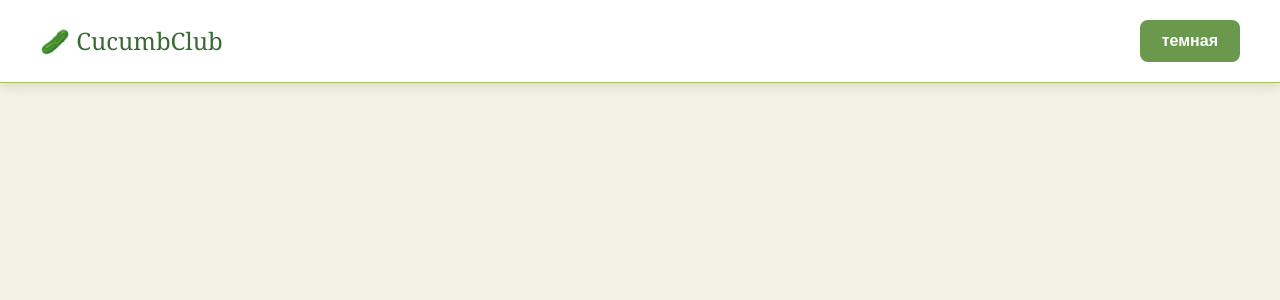
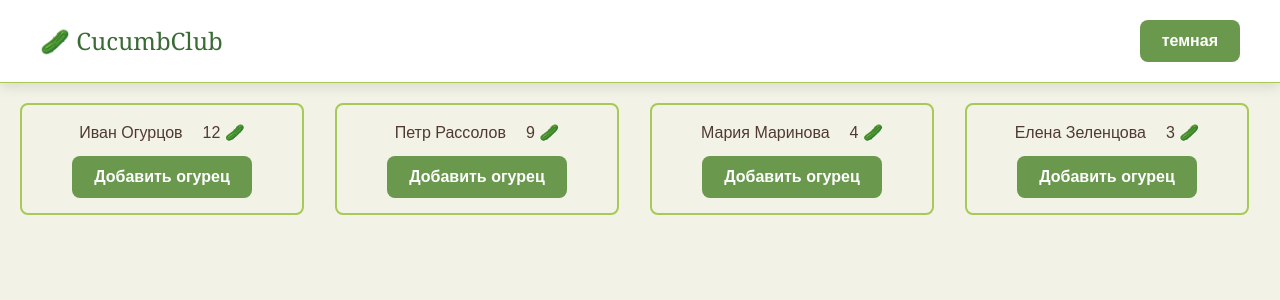
Before and after one commit to KristinaBalashova/cucumber-lovers, a Vue app: page / in a window 1280 px wide. Shown: the top 300 px of the page. Built offline with nearby package versions, Linux system fonts and the light colour scheme.

Commit message:
add: user card

```diff
--- /dev/null
+++ b/src/components/UserCard.vue
@@ -0,0 +1,24 @@
+<template>
+  <div class="user-card">
+    <div class="user-card__header">
+      <span class="user-card__name">{{ user.name }}</span>
+      <span class="user-card__count"
+        >{{ user.cucumbersCount }} <span class="cucumber-glow">🥒</span></span
+      >
+    </div>
+    <button class="btn btn--secondary" @click="$emit('add-cucumber', user.id)">
+      Добавить огурец
+    </button>
+  </div>
+</template>
+
+<script setup>
+defineProps({
+  user: {
+    type: Object,
+    required: true,
+  },
+});
+
+defineEmits(['add-cucumber']);
+</script>
--- a/src/styles/_basics.scss
+++ b/src/styles/_basics.scss
@@ -2,3 +2,9 @@
   max-width: 960px;
   margin: 0 auto;
 }
+
+.basic-grid {
+  display: grid;
+  grid-template-columns: repeat(auto-fill, minmax(300px, 1fr));
+  gap: 1.5rem;
+}
--- a/src/styles/_mixins.scss
+++ b/src/styles/_mixins.scss
@@ -26,3 +26,9 @@
     0 0 10px rgba($color, 0.7),
     0 0 15px rgba($color, 0.5);
 }
+
+@mixin basic-grid($min-width: 250px, $gap: 20px) {
+  display: grid;
+  grid-template-columns: repeat(auto-fit, minmax($min-width, 1fr));
+  gap: $gap;
+}
--- a/src/styles/_userCard.scss
+++ b/src/styles/_userCard.scss
@@ -7,6 +7,7 @@
   border: 2px solid var(--card-border-color);
   gap: 10px;
   padding: 15px;
+  width: 250px;
 
   &__header {
     @include flex-between;
--- a/src/views/Main.vue
+++ b/src/views/Main.vue
@@ -1,11 +1,41 @@
 <script setup>
-import { ref, computed } from "vue";
+import { ref, computed } from 'vue';
+import UserCard from '@/components/UserCard.vue';
 
+const users = ref([
+  { id: 1, name: 'Иван Огурцов', cucumbersCount: 12 },
+  { id: 2, name: 'Елена Зеленцова', cucumbersCount: 3 },
+  { id: 3, name: 'Петр Рассолов', cucumbersCount: 9 },
+  { id: 4, name: 'Мария Маринова', cucumbersCount: 4 },
+]);
+
+const sortedUsers = computed(() =>
+  [...users.value].sort((a, b) => {
+    if (a.cucumbersCount === b.cucumbersCount) {
+      return b.name.length - a.name.length;
+    }
+    return b.cucumbersCount - a.cucumbersCount;
+  }),
+);
+
+const addCucumber = (userId) => {
+  const user = users.value.find((u) => u.id === userId);
+  if (user) {
+    user.cucumbersCount += 1;
+  }
+};
 </script>
 
 <template>
   <div class="container">
-
+    <div class="list basic-grid">
+      <UserCard
+        v-for="user in sortedUsers"
+        :key="user.id"
+        :user="user"
+        @add-cucumber="addCucumber"
+      />
+    </div>
   </div>
 </template>
 
@@ -18,9 +48,7 @@ import { ref, computed } from "vue";
 }
 
 .list {
-  display: grid;
-  grid-template-columns: repeat(auto-fit, minmax(280px, 1fr));
-  gap: 20px;
+  @include basic-grid;
   width: 100%;
 }
 </style>
```
